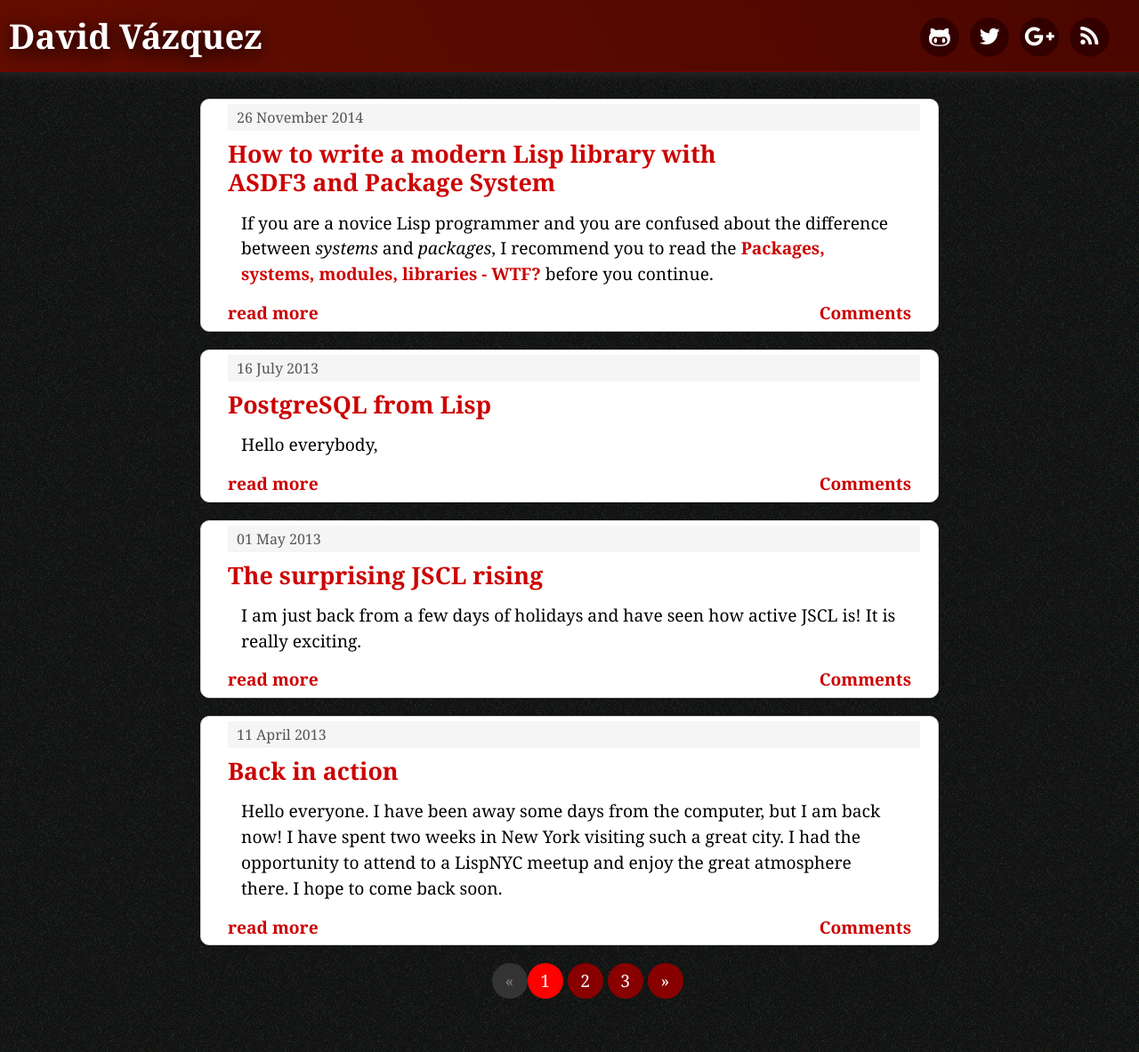
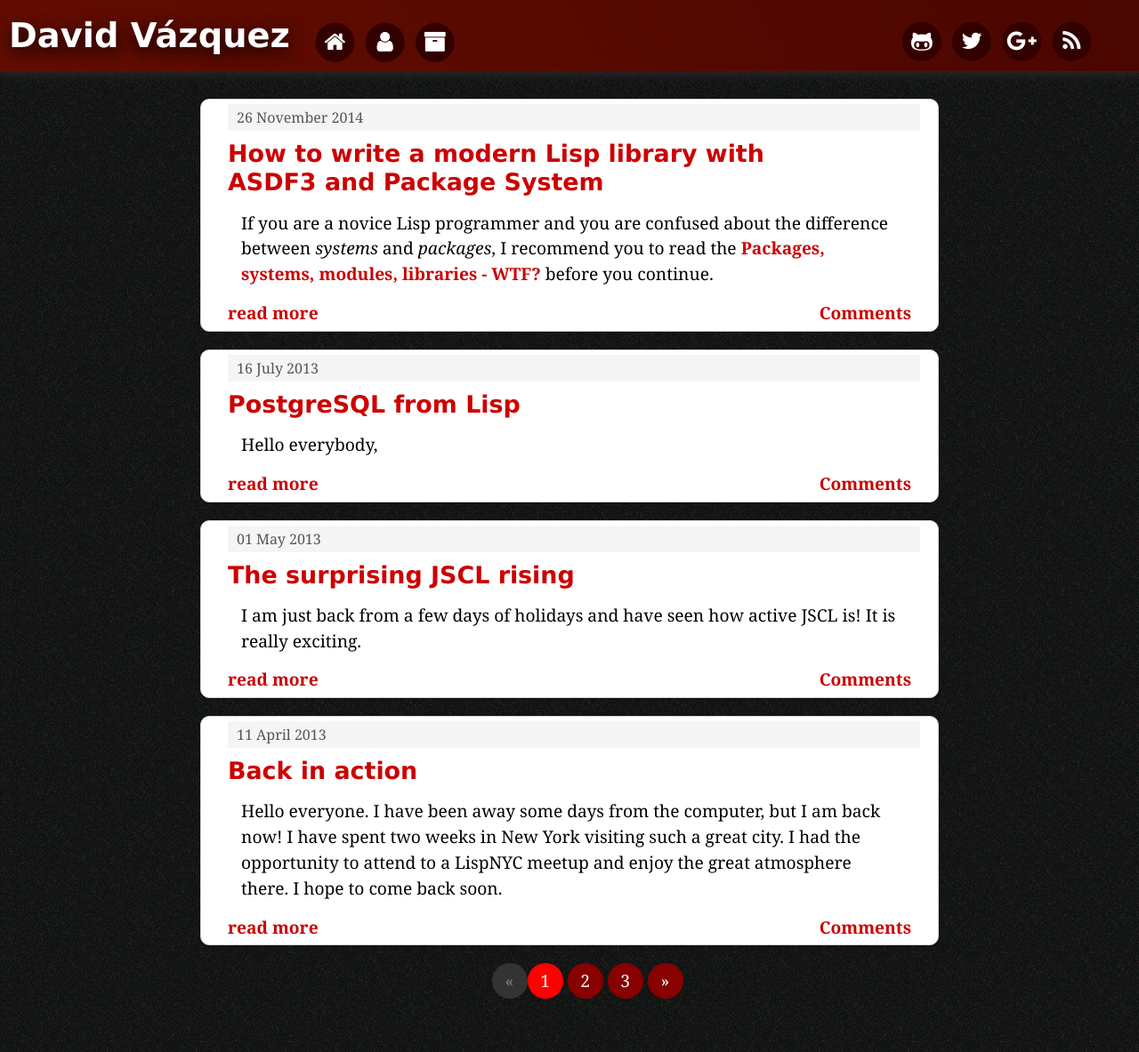
Before and after one commit to davazp/davazp.github.io, a Jekyll site: the page built from index.html, in a window 1280 px wide. Shown: the whole page at 89% size. Built offline with Jekyll 4.4.1, drawn with Linux system fonts in a browser that asks for light colours; nearby versions of some CDN libraries; Markdown is read by kramdown in place of the engine named in the settings; the list of posts is cut into pages by our own code; comment, search, counter and statistics services are not loaded.

Commit message:
Include navigation links in the header

```diff
--- a/_includes/header.html
+++ b/_includes/header.html
@@ -1,7 +1,28 @@
 <div class="header">
   <h1><a href="/">{{ site.title }}</a></h1>
 
-  <div class="social-media">
+  <nav class="links">
+    <a href="/">
+      <span class="fa-stack fa-lg" title="Home">
+        <i class="fa fa-circle fa-stack-2x"></i>
+        <i class="fa fa-home fa-stack-1x fa-inverse"></i>
+      </span>
+    </a>
+    <a href="/about.html">
+      <span class="fa-stack fa-lg" title="About">
+        <i class="fa fa-circle fa-stack-2x"></i>
+        <i class="fa fa-user fa-stack-1x fa-inverse"></i>
+      </span>
+    </a>
+    <a href="/archive.html">
+      <span class="fa-stack fa-lg" title="Archive">
+        <i class="fa fa-circle fa-stack-2x"></i>
+        <i class="fa fa-archive fa-stack-1x fa-inverse"></i>
+      </span>
+    </a>
+  </nav>
+
+  <div class="social-media links">
     <a href="https://github.com/davazp">
       <span class="fa-stack fa-lg" title="Github">
         <i class="fa fa-circle fa-stack-2x"></i>
--- a/css/custom.css
+++ b/css/custom.css
@@ -41,19 +41,29 @@ pre {
 }
 
 h1,h2,h3,h4 {
+    font-family: Verdana, Geneva, sans-serif;
     margin-top: 10px;
     line-height: 1.2em;
     width: 80%;
 }
 
 h1 {
+    display: inline-block;
     text-shadow: 0px 5px 20px rgba(0, 0, 0, 1);
     color: white;
     padding-left: 10px;
     margin-bottom: 0;
     margin-top: 0;
     line-height: 80px;
+    width: auto;
 }
+
+.header .links {
+    display: inline-block;
+    padding: 5px 20px;
+}
+
+
 h1 a {
     color: white;
 }
@@ -225,13 +235,13 @@ h3 { margin-bottom: 0px; font-size: 140%; }
     right: 0;
     margin-right: 30px;
 }
-.social-media a {
+.header .links a {
     text-decoration: none;
     color: #300;
     line-height: 80px;
 }
 
-.social-media a:hover {
+.header .links a:hover {
     color: #a00;
 }
 
```
